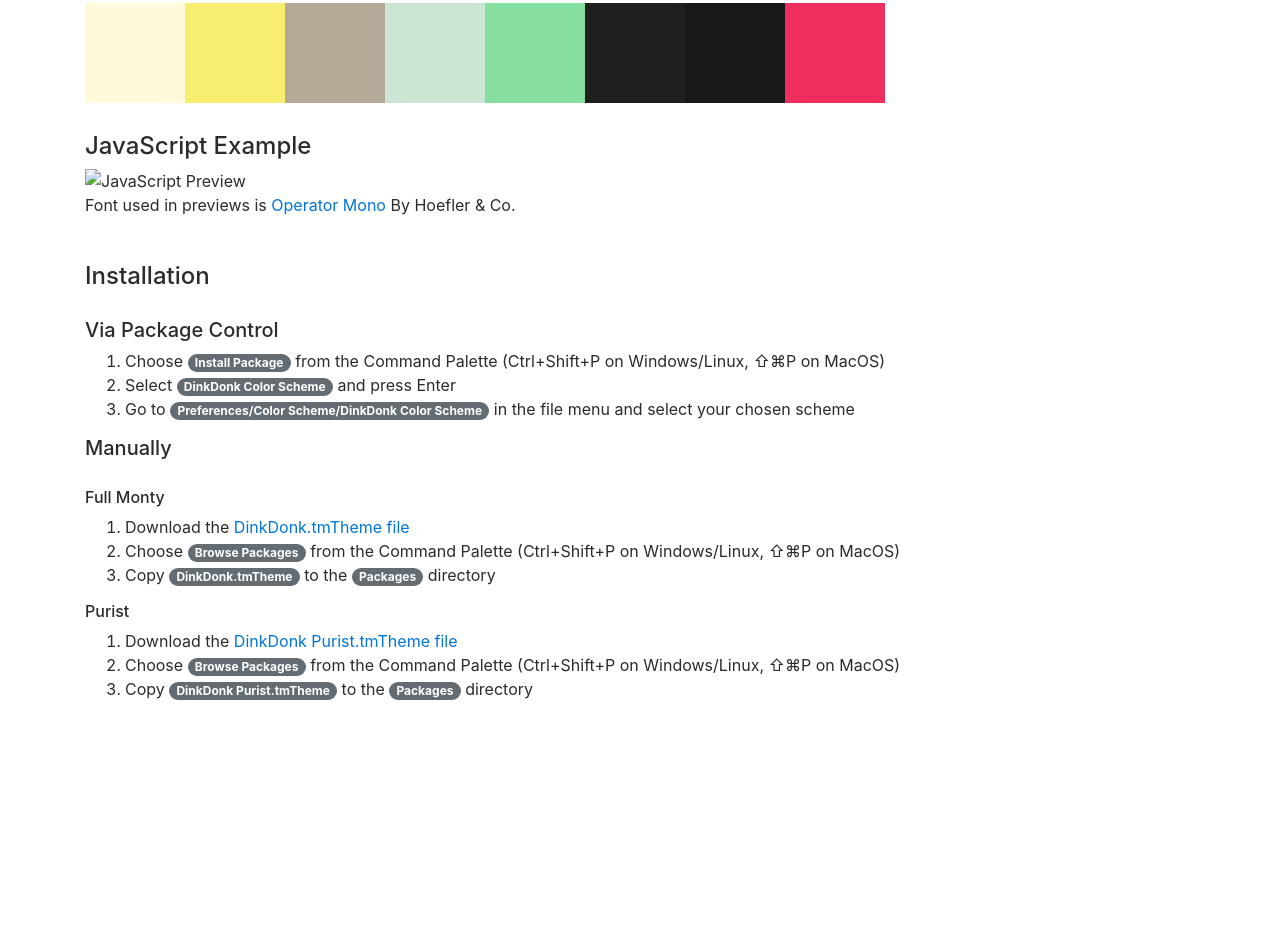
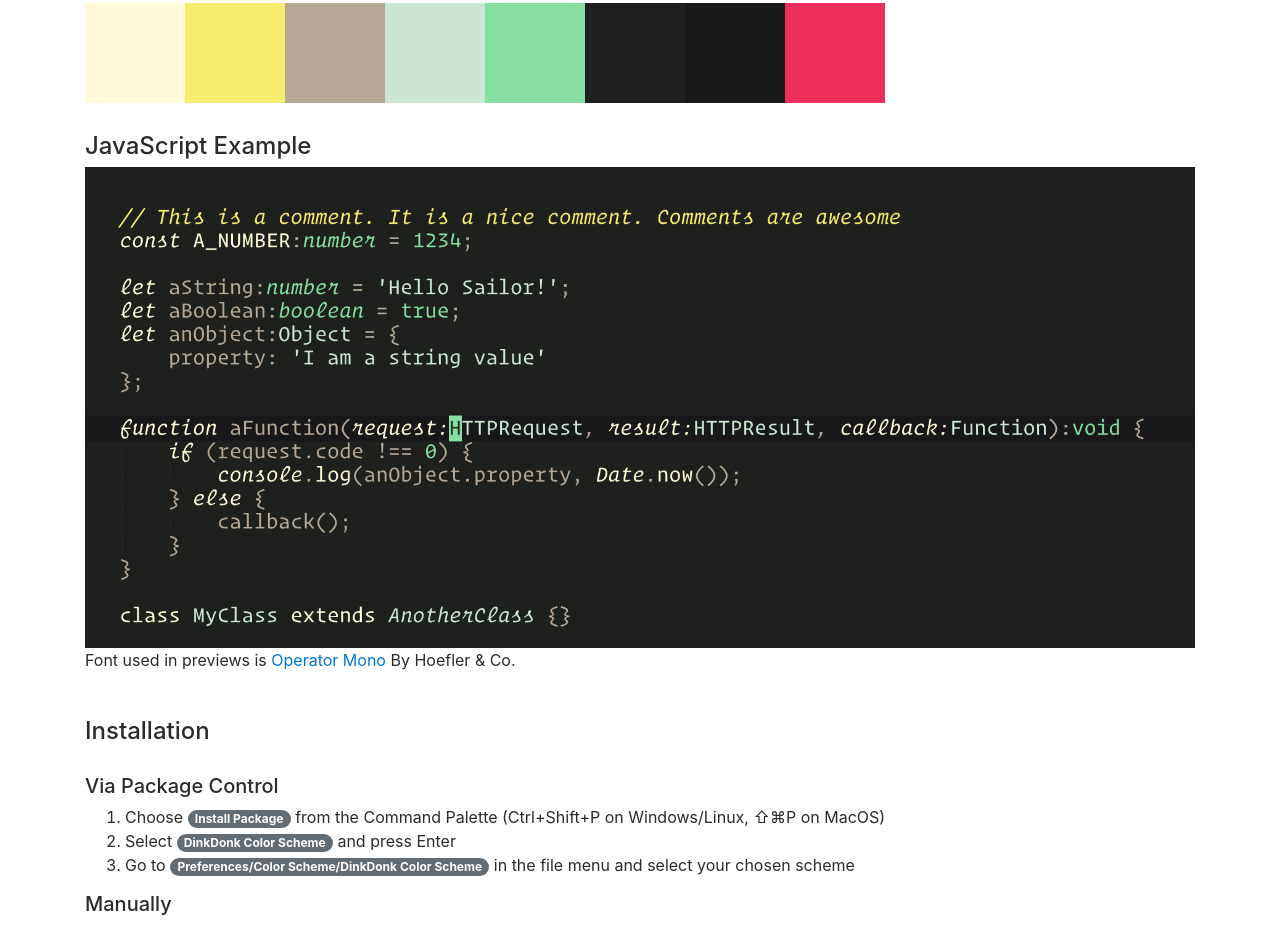
Before and after one commit to DinkDonk/dinkdonk-scheme, a plain HTML site: page index.html in a window 1280 px wide. Shown: the part 1203-2145 px from the top of the page. Before the commit the page ends 1980 px from the top, so only its background shows below. Drawn offline with nearby package versions, Linux system fonts and the light colour scheme.

Commit message:
Fixed typo

```diff
--- a/index.html
+++ b/index.html
@@ -93,7 +93,7 @@
 				<h4>JavaScript Example</h4>
 
 				<figure>
-				    <img class="img-fluid" src="./preview-typecript-purist.png" alt="JavaScript Preview">
+				    <img class="img-fluid" src="./preview-typescript-purist.png" alt="JavaScript Preview">
 				    <figcaption>Font used in previews is <a href="http://www.typography.com/fonts/operator/styles/operatormono" target="_blank">Operator Mono</a> By Hoefler &amp; Co.</figcaption>
 				</figure>
 			</div>
```
